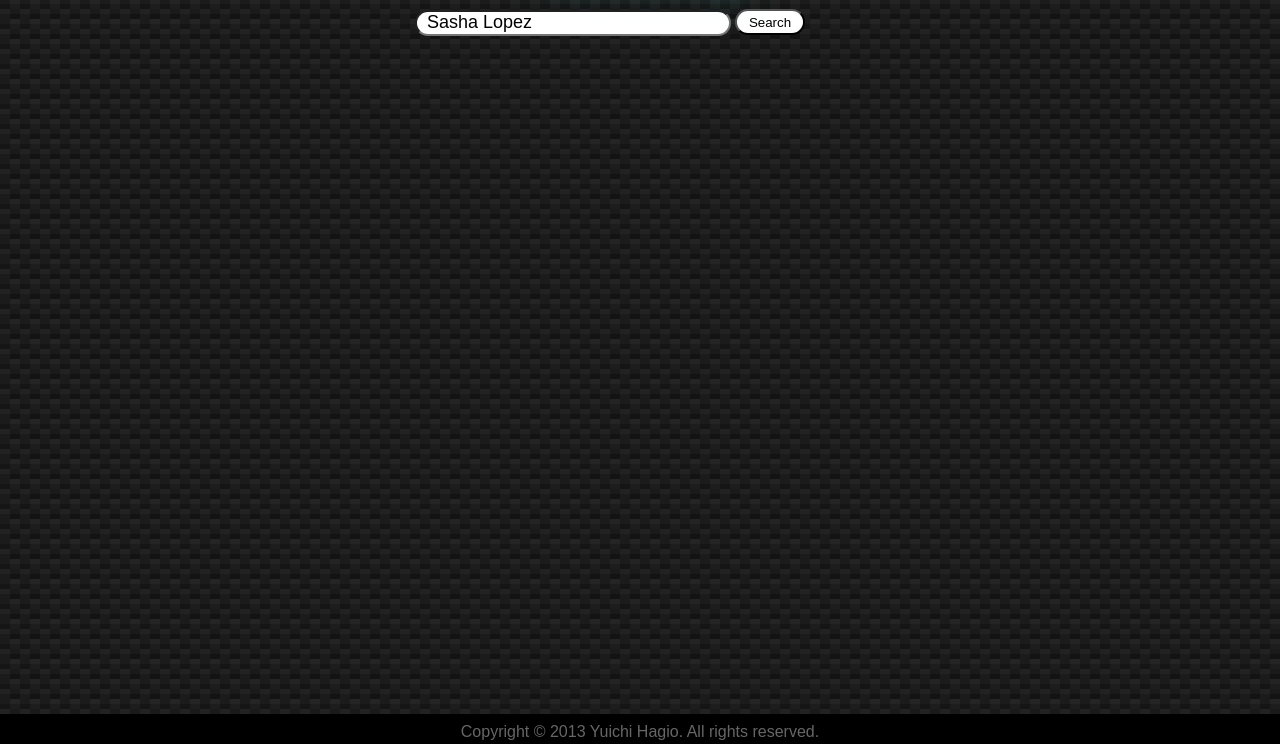
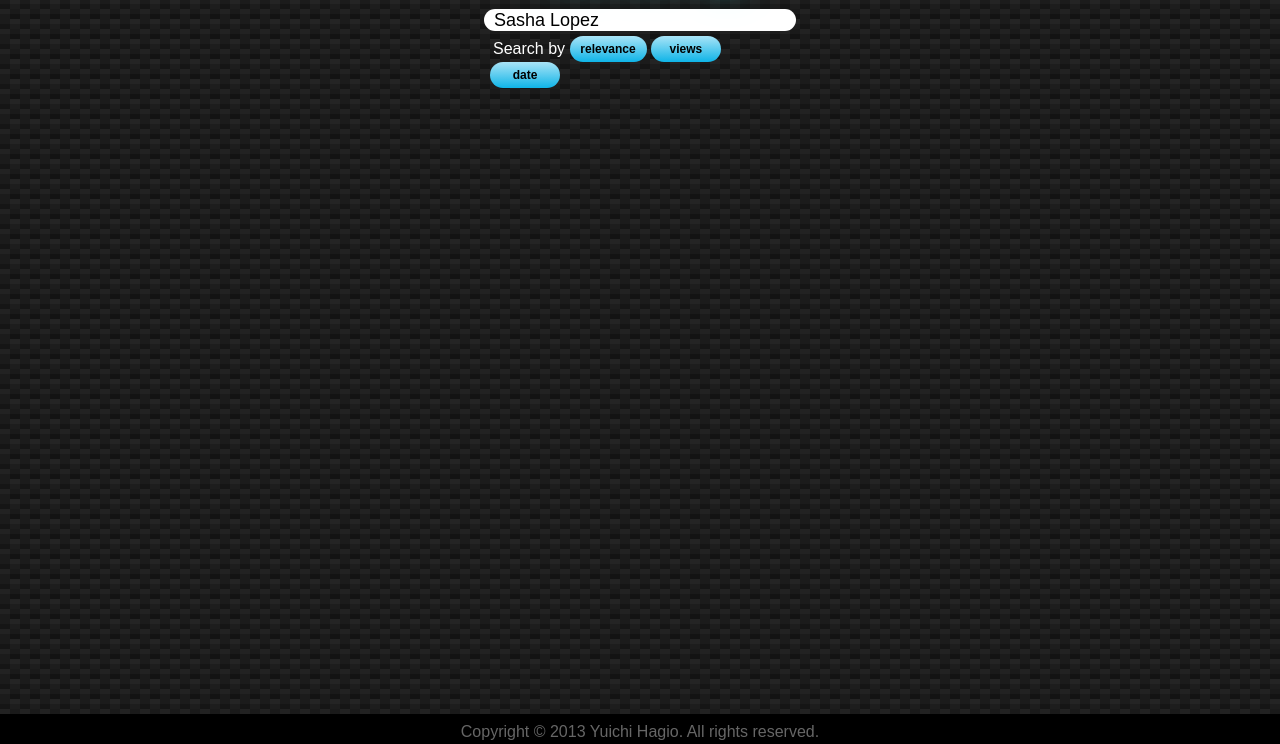
Before and after one commit to digideskio/youtubing, a plain HTML site: page index.html in a window 1280 px wide. Shown: the part 56-800 px from the top of the page. Drawn offline with nearby package versions, Linux system fonts and the light colour scheme; a web font is replaced by a local one.

Commit message:
3 different search options added, header & footer width adjusted to keep them center

```diff
--- a/app.css
+++ b/app.css
@@ -48,8 +48,6 @@ nav {
   padding-bottom: 5px;
 }
 
-
-
 /* Body */
 
 section {
@@ -59,34 +57,59 @@ section {
   margin: auto;
   margin-top:25px;
   margin-bottom: 0;
+  font-family: 'Signika Negative', sans-serif;
 }
 
 #query {
   width: 300px;
   height: 20px;
+  border: none;
   border-radius: 15px;
   font-size: 18px;
   padding-left: 10px;
+  display: block;
+  margin: auto;
 }
 
-#search-button {
+.button-group {
+  width: 300px;
+  margin: auto;
+  margin-top: 5px;
+}
+
+.button-group p {
+  display: inline-block;
+  margin-left: 3px;
+}
+
+button {
+  font-size: 12px;
+  font-weight: bold;
   width: 70px;
   height: 26px;
   vertical-align: 10%;
   border-radius: 15px;
-  background: #FFF;
+  border: none;
+  background: linear-gradient(to bottom, rgba(169,228,247,1) 0%,rgba(15,180,231,1) 100%);
 }
 
-#search-button, #query:focus {
+button#search-by-relevance {
+  width: 77px;
+}
+
+button, #query:focus {
   outline: 0;
 }
 
+button:hover {
+  background: linear-gradient(to bottom, rgba(73,192,240,1) 0%,rgba(44,175,227,1) 100%);
+}
+
 #search-container {
-  width: 95%;
+  width: 960px;
+  padding-top: 0;
   margin: auto;
-  padding: 2.5%;
-  padding-top: 0;
-  margin-top: 0;
+  margin-top: 20px;
 }
 
 a {
@@ -142,3 +165,16 @@ footer {
   text-shadow: 0px -1px 0px rgba(0,0,0,.5);
   text-align: center;
 }
+
+
+@media all and (max-width: 1065px) {
+  nav, footer {
+    width: 1065px;
+  }
+}
+
+@media all and (min-width: 1280px) {
+  #search-container {
+    width: 1200px;
+  }
+}
--- a/index.html
+++ b/index.html
@@ -7,6 +7,7 @@
   <script src="http://ajax.googleapis.com/ajax/libs/jquery/1.8.2/jquery.min.js"></script>
   <script src="youtube.js"></script>
   <link href='http://fonts.googleapis.com/css?family=Peralta' rel='stylesheet' type='text/css'>
+  <link href='http://fonts.googleapis.com/css?family=Signika+Negative' rel='stylesheet' type='text/css'>
   <title>Youtubing</title>
 </head>
 
@@ -18,8 +19,13 @@
   </header>
 
   <section>
-        <input id="query" value='Sasha Lopez' type="text"/>
-        <button id="search-button">Search</button>
+    <input id="query" value='Sasha Lopez' type="text"/>
+    <div class="button-group">
+      <p>Search by </p>
+      <button id="search-by-relevance">relevance</button>
+      <button id="search-by-views">views</button>
+      <button id="search-by-date">date</button>
+    </div>
   </section>
 
   <div id="search-container">
--- a/youtube.js
+++ b/youtube.js
@@ -1,6 +1,6 @@
 $(document).ready(function(){
 
-  function listVideos(query, maxResults) {
+  function listVideos(query, maxResults, searchOption) {
     $.ajax({
       type:"GET",
       url:'http://gdata.youtube.com/feeds/videos/',
@@ -10,7 +10,7 @@ $(document).ready(function(){
         'max-results':maxResults,
         'alt':'json-in-script',
         'format':'1',
-        'orderby': 'published'
+        'orderby': searchOption
       },
       dataType:'jsonp',
 
@@ -80,11 +80,35 @@ $(document).ready(function(){
   }
 
   // Search videos
-  $('#search-button').on('click', function(){
+  $('#search-by-relevance').on('click', function(){
     var query = document.getElementById("query").value;
     var maxResults = 40;
 
     listVideos(query, maxResults);
   });
 
+  $('#search-by-date').on('click', function(){
+    var query = document.getElementById("query").value;
+    var searchOption = 'published';
+    var maxResults = 40;
+
+    listVideos(query, maxResults, searchOption);
+  });
+
+  $('#search-by-views').on('click', function(){
+    var query = document.getElementById("query").value;
+    var searchOption = 'viewCount';
+    var maxResults = 40;
+
+    listVideos(query, maxResults, searchOption);
+  });
+
+  // User can hit ENTER instead of clicking the relevance button
+  $(document).keyup(function(event){
+    if(event.keyCode == 13){
+      event.preventDefault();
+      $("#search-by-relevance").click();
+    }
+  });
+
 });
```
